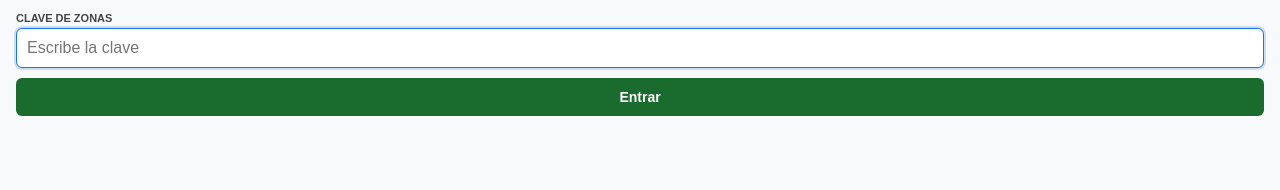
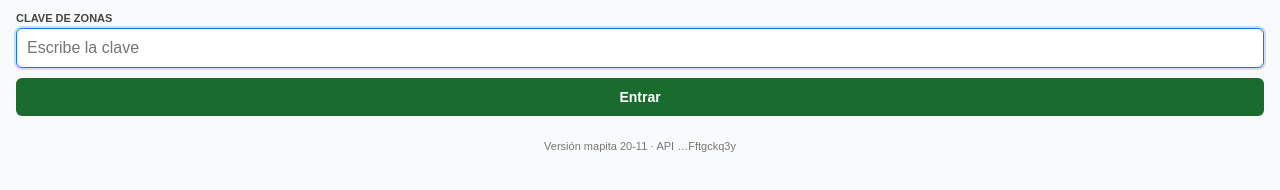
Before and after one commit to JDavid-MA/ZonasMapa, a plain HTML site: page index.html in a window 1280 px wide. Drawn offline with nearby package versions, Linux system fonts and the light colour scheme.

```diff
--- a/index.html
+++ b/index.html
@@ -360,6 +360,11 @@
     }
 
     window.onload = function () {
+      // Pie con versión y final de la URL: si no coincide con la /exec publicada, el celular abre otro zonas.html.
+      var pie = document.createElement('div');
+      pie.style.cssText = 'font-size:11px;color:#777;text-align:center;margin:16px 0 8px';
+      pie.textContent = 'Versión mapita 20-11 · API …' + API_URL.slice(-14, -5);
+      document.body.appendChild(pie);
       mostrarInfo();
       var c = leerClave();
       if (c) iniciar(c, false); else mostrarLogin('');
```
